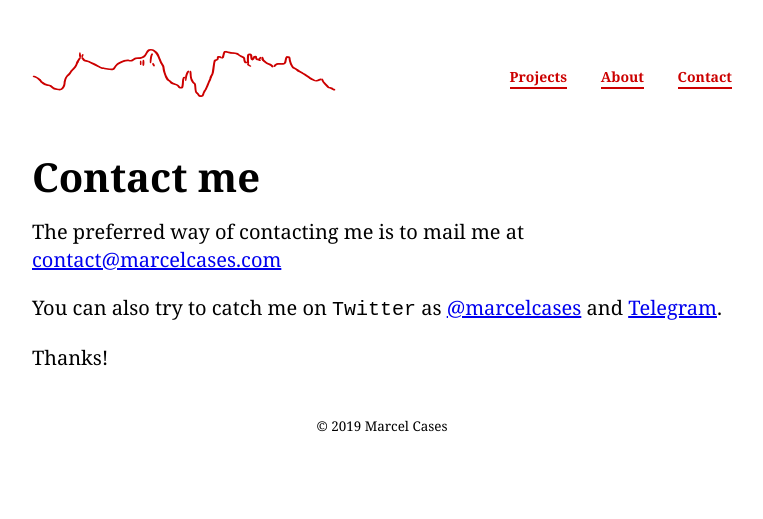
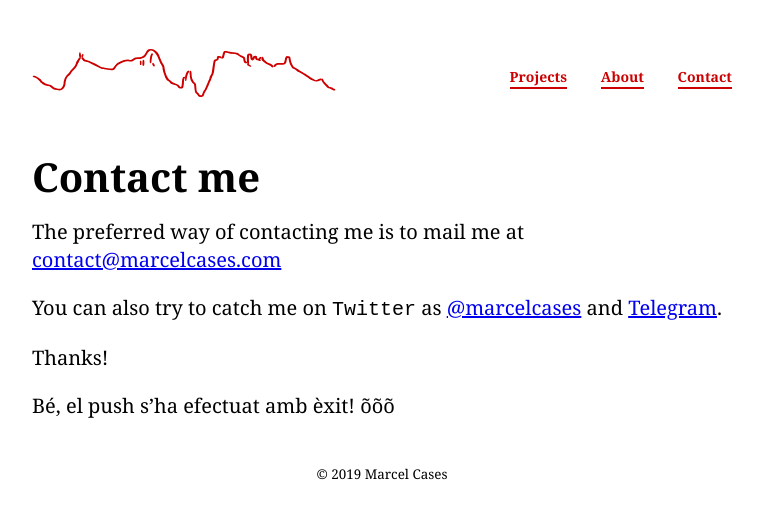
Before and after one commit to marcelcases/marcelcases.github.io, a Jekyll site: the page built from contact.markdown, in a window 1280 px wide. Shown: the top 519 px of the page, without its empty margins (258-1021 px from the left). Built offline with Jekyll 4.4.1, drawn with Linux system fonts in a browser that asks for light colours; comment, search, counter and statistics services are not loaded.

Commit message:
From git client

```diff
--- a/contact.markdown
+++ b/contact.markdown
@@ -18,3 +18,7 @@ on `Twitter` as [@marcelcases] and [Telegram].
 [Telegram]: https://t.me/marcelcases
 
 Thanks!
+
+
+Bé, el push s'ha efectuat amb èxit!
+õõõ
```
